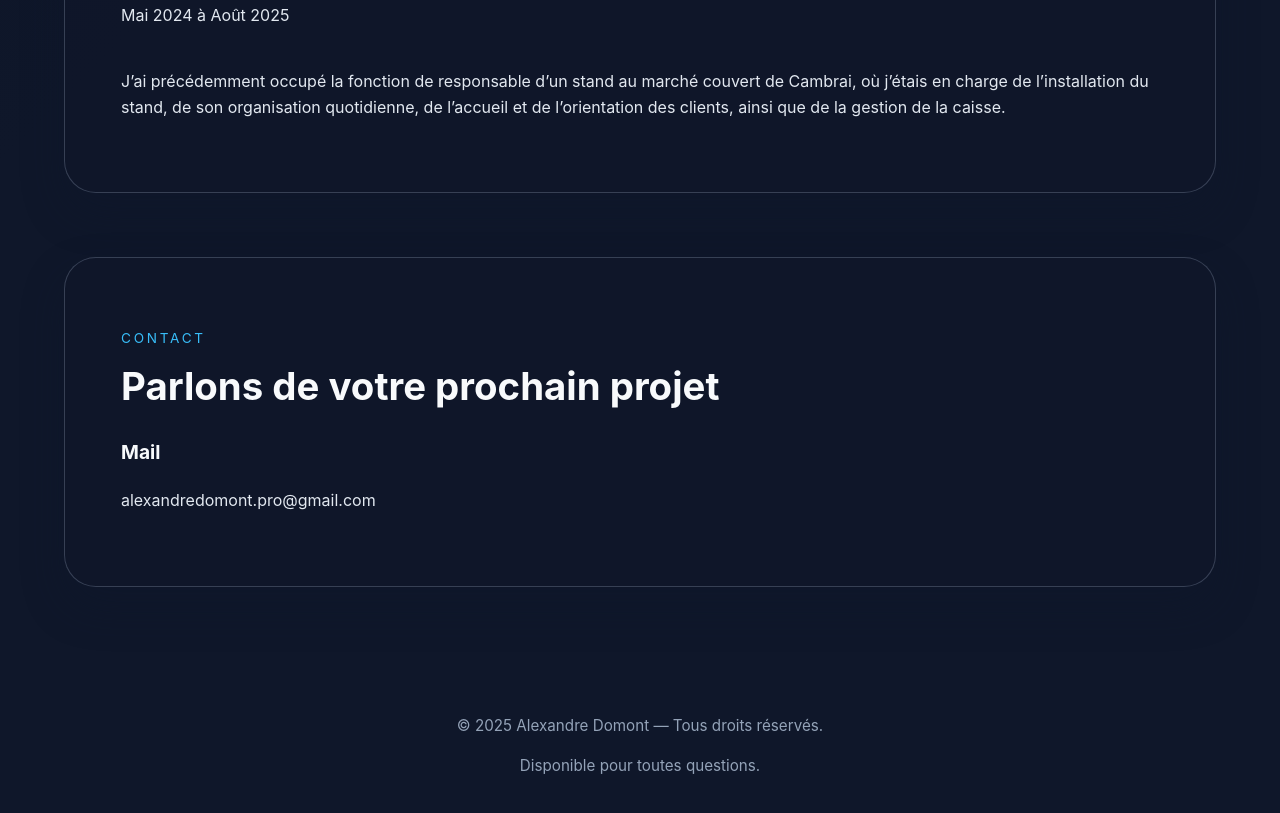
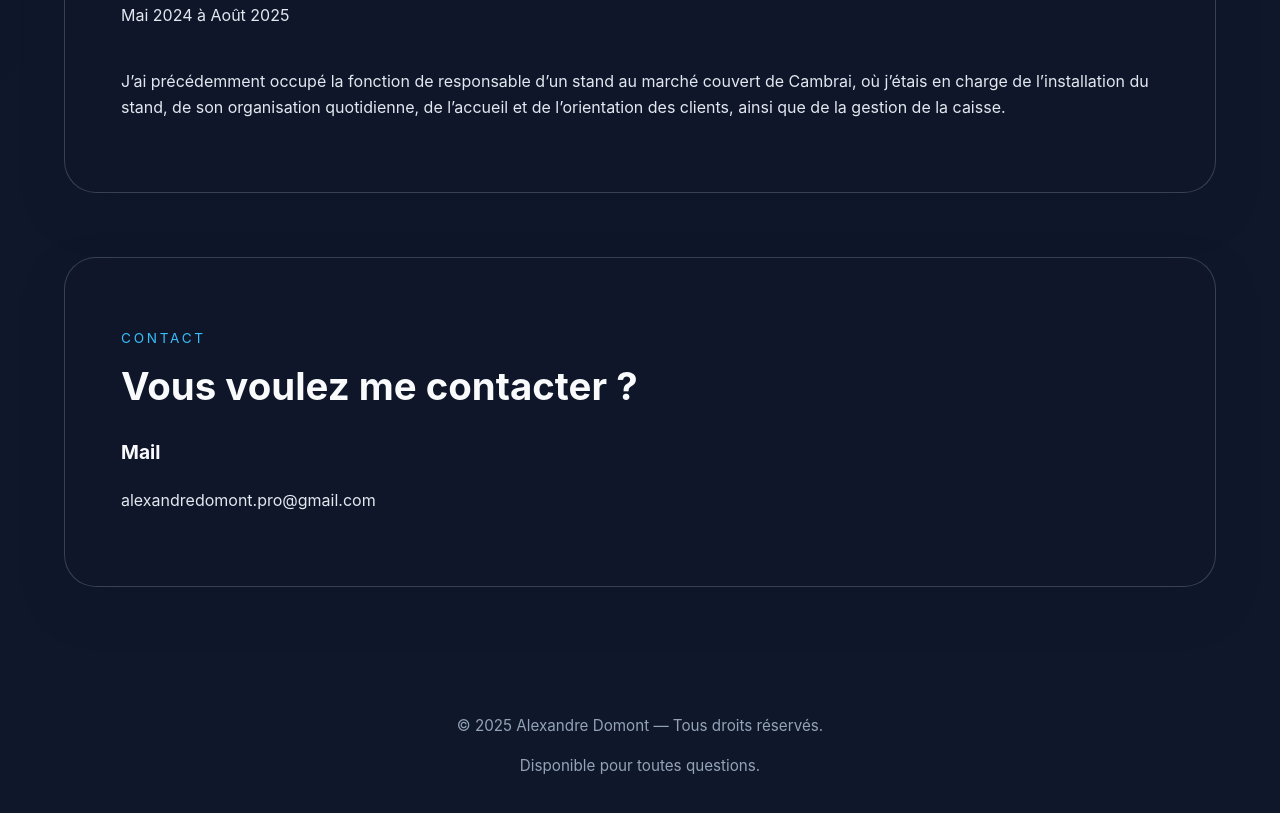
Before and after one commit to domont-alexandre/domont-alexandre.github.io, a plain HTML site: page index.html in a window 1280 px wide. Shown: the part 4431-5244 px from the top of the page. Drawn offline with Linux system fonts and the light colour scheme.

Commit message:
Add files via upload

```diff
--- a/index.html
+++ b/index.html
@@ -342,7 +342,7 @@
       <section class="section contact" id="contact">
         <div class="section-header">
           <p class="eyebrow">Contact</p>
-          <h2>Parlons de votre prochain projet</h2>
+          <h2>Vous voulez me contacter ?</h2>
         </div>
         <div class="experience-list">
           <article>
```
